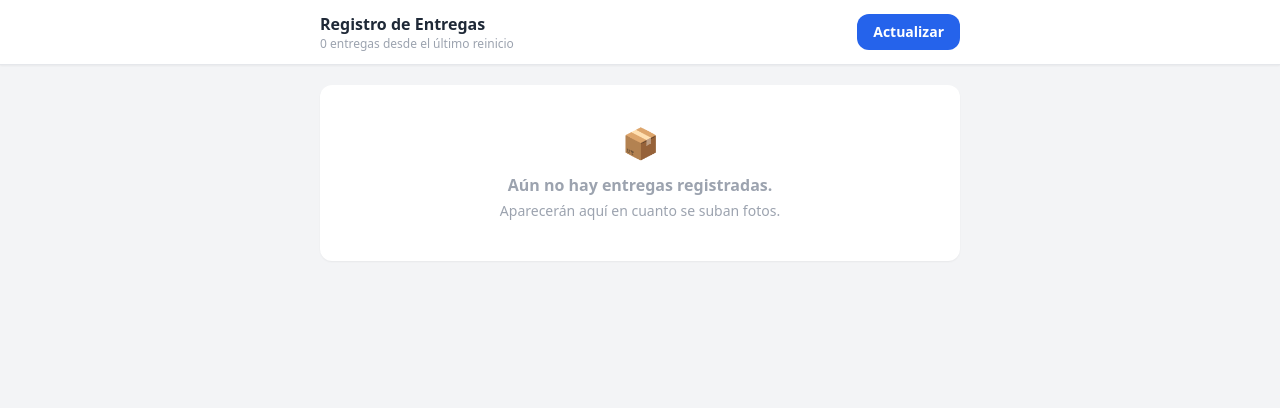
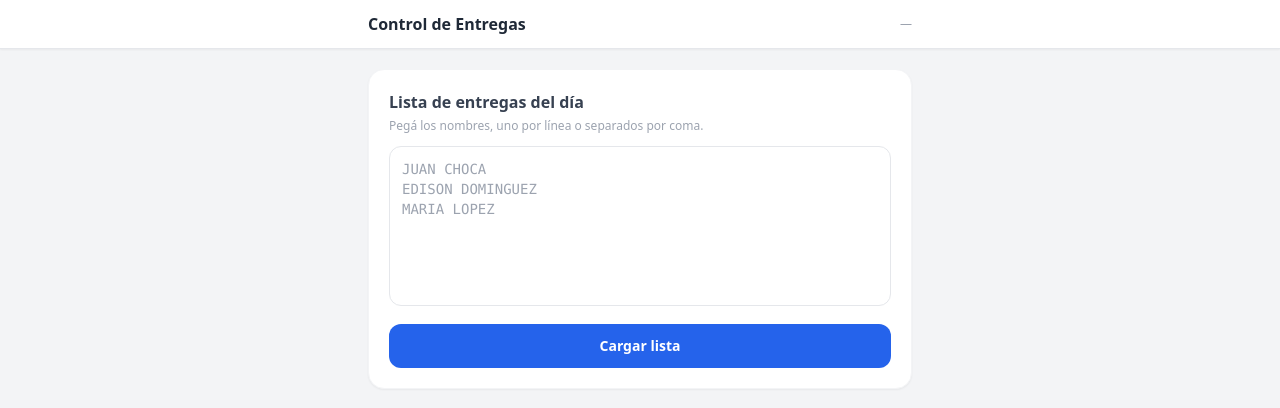
Before and after one commit to jchocacamarachina/carga-guias-salesforce, a Flask app: page /ver2026 in a window 1280 px wide. Shown: the top 408 px of the page. Run offline with Flask 3, Linux system fonts and the light colour scheme; some libraries are stand-ins or nearby versions.

Commit message:
feat: checklist diario para supervisor con actualización en vivo

```diff
--- a/main.py
+++ b/main.py
@@ -571,9 +571,14 @@ def progress(job_id):
 # ===============================
 @app.route("/ver2026")
 def supervisor_view():
+    return render_template("supervisor.html")
+
+
+@app.route("/api/history")
+def api_history():
     with _history_lock:
-        entries = list(_history)
-    return render_template("supervisor.html", entries=entries, total=len(entries))
+        data = list(_history)
+    return jsonify(data)
 
 
 # ===============================
@@ -763,4 +768,5 @@ def admin_status():
 
 if __name__ == "__main__":
     port = int(os.environ.get("PORT", 5000))
-    app.run(host="0.0.0.0", port=port, debug=True)
+    debug = os.environ.get("FLASK_DEBUG", "0") == "1"
+    app.run(host="0.0.0.0", port=port, debug=debug)
--- a/templates/supervisor.html
+++ b/templates/supervisor.html
@@ -3,75 +3,204 @@
 <head>
   <meta charset="UTF-8" />
   <meta name="viewport" content="width=device-width, initial-scale=1.0" />
-  <title>Registro de Entregas</title>
+  <title>Control de Entregas</title>
   <script src="https://cdn.tailwindcss.com"></script>
 </head>
-
 <body class="bg-gray-100 min-h-screen">
 
-  <!-- Encabezado fijo -->
-  <div class="bg-white border-b shadow-sm sticky top-0 z-10">
-    <div class="max-w-2xl mx-auto px-4 py-3 flex items-center justify-between">
-      <div>
-        <p class="font-black text-gray-800">Registro de Entregas</p>
-        <p class="text-xs text-gray-400">{{ total }} entrega{% if total != 1 %}s{% endif %} desde el último reinicio</p>
-      </div>
-      <a href="/ver2026"
-        class="bg-blue-600 text-white px-4 py-2 rounded-xl text-sm font-black hover:bg-blue-700 transition-colors">
-        Actualizar
-      </a>
+  <div class="bg-white border-b shadow-sm">
+    <div class="max-w-xl mx-auto px-4 py-3 flex items-center justify-between">
+      <p class="font-black text-gray-800">Control de Entregas</p>
+      <span id="sync_dot" class="text-xs text-gray-400">—</span>
     </div>
   </div>
 
-  <!-- Lista de entregas -->
-  <div class="max-w-2xl mx-auto px-4 py-5 space-y-3">
+  <div class="max-w-xl mx-auto px-4 py-5">
 
-    {% if not entries %}
-    <div class="bg-white rounded-xl p-10 text-center text-gray-400 shadow-sm">
-      <p class="text-3xl mb-3">📦</p>
-      <p class="font-bold">Aún no hay entregas registradas.</p>
-      <p class="text-sm mt-1">Aparecerán aquí en cuanto se suban fotos.</p>
+    <!-- Pegar lista -->
+    <div id="input_section" class="bg-white rounded-2xl shadow-sm border border-gray-100 p-5">
+      <p class="font-black text-gray-700 mb-1">Lista de entregas del día</p>
+      <p class="text-xs text-gray-400 mb-3">Pegá los nombres, uno por línea o separados por coma.</p>
+      <textarea id="names_input"
+        placeholder="JUAN CHOCA&#10;EDISON DOMINGUEZ&#10;MARIA LOPEZ"
+        class="w-full border border-gray-200 rounded-xl p-3 text-sm font-mono resize-none h-40 focus:ring-2 focus:ring-blue-500 outline-none"
+      ></textarea>
+      <button onclick="cargarLista()"
+        class="mt-3 bg-blue-600 text-white px-4 py-3 rounded-xl font-black text-sm hover:bg-blue-700 transition-colors w-full">
+        Cargar lista
+      </button>
     </div>
-    {% endif %}
 
-    {% for e in entries %}
-    <div class="bg-white rounded-xl shadow-sm border border-gray-100 p-4">
-      <div class="flex items-start justify-between gap-3">
+    <!-- Checklist activo -->
+    <div id="checklist_section" class="hidden space-y-4">
 
-        <div class="min-w-0 flex-1">
-          <div class="flex items-center gap-2 flex-wrap mb-1">
-            <span class="font-black text-gray-800">{{ e.op }}</span>
-            <span class="text-xs text-gray-400 bg-gray-100 rounded-full px-2 py-0.5">
-              {{ e.date }} · {{ e.time }}
-            </span>
-          </div>
-          <p class="text-sm text-gray-500 truncate">{{ e.client }}</p>
+      <!-- Contador + barra -->
+      <div class="bg-white rounded-2xl shadow-sm border border-gray-100 p-5 text-center">
+        <p id="counter_big" class="text-6xl font-black leading-none text-gray-800"></p>
+        <p id="counter_sub" class="text-sm font-bold text-gray-400 mt-2"></p>
+        <div class="mt-4 bg-gray-100 rounded-full h-3 overflow-hidden">
+          <div id="progress_bar"
+            class="bg-green-500 h-3 rounded-full transition-all duration-700"
+            style="width:0%"></div>
         </div>
+      </div>
 
-        <div class="shrink-0 flex flex-col items-end gap-1 foto-links">
-          {{ e.links_html | safe }}
-        </div>
+      <!-- Cards de nombres -->
+      <div id="names_grid" class="grid grid-cols-2 gap-3"></div>
 
-      </div>
+      <button onclick="limpiarLista()"
+        class="w-full text-sm font-bold text-gray-400 hover:text-red-500 py-2 transition-colors">
+        Cambiar lista
+      </button>
+
     </div>
-    {% endfor %}
 
   </div>
 
-  <style>
-    .foto-links a {
-      display: inline-block;
-      background: #2563eb;
-      color: #fff;
-      font-weight: 800;
-      font-size: 12px;
-      padding: 5px 14px;
-      border-radius: 8px;
-      text-decoration: none;
+  <script>
+    let names     = [];
+    let pollTimer = null;
+
+    function esc(s) {
+      return String(s)
+        .replace(/&/g, '&amp;').replace(/</g, '&lt;')
+        .replace(/>/g, '&gt;').replace(/"/g, '&quot;');
     }
-    .foto-links a:hover { background: #1d4ed8; }
-    .foto-links br { display: block; margin: 3px 0; content: ""; }
-  </style>
+
+    function norm(n) {
+      return (n || '').trim().toUpperCase().replace(/\s+/g, ' ');
+    }
+
+    function parsePastedNames(text) {
+      const seen = new Set();
+      return text.split(/[\n,;]+/)
+        .map(n => norm(n))
+        .filter(n => {
+          if (!n || seen.has(n)) return false;
+          seen.add(n);
+          return true;
+        });
+    }
+
+    function findMatch(name, map) {
+      if (map[name]) return map[name];
+      for (const [key, val] of Object.entries(map)) {
+        if (key.includes(name) || name.includes(key)) return val;
+      }
+      return null;
+    }
+
+    function hoy() {
+      return new Date().toISOString().slice(0, 10); // "2026-06-24"
+    }
+
+    function cargarLista() {
+      const parsed = parsePastedNames(document.getElementById('names_input').value);
+      if (!parsed.length) return;
+      names = parsed;
+      localStorage.setItem('luis_lista', JSON.stringify({ date: hoy(), names }));
+      document.getElementById('input_section').classList.add('hidden');
+      document.getElementById('checklist_section').classList.remove('hidden');
+      startPolling();
+    }
+
+    function limpiarLista() {
+      stopPolling();
+      document.getElementById('names_input').value = names.join('\n');
+      localStorage.removeItem('luis_lista');
+      names = [];
+      document.getElementById('checklist_section').classList.add('hidden');
+      document.getElementById('input_section').classList.remove('hidden');
+    }
+
+    async function fetchAndUpdate() {
+      try {
+        const res  = await fetch('/api/history');
+        const data = await res.json();
+        renderCards(data);
+        document.getElementById('sync_dot').textContent = 'en vivo ●';
+        document.getElementById('sync_dot').className = 'text-xs text-green-500';
+      } catch {
+        document.getElementById('sync_dot').textContent = 'sin conexión';
+        document.getElementById('sync_dot').className = 'text-xs text-red-400';
+      }
+    }
+
+    function renderCards(history) {
+      // Mapa: nombre normalizado → { time }
+      const map = {};
+      history.forEach(e => {
+        const k = norm(e.client);
+        if (k && !map[k]) map[k] = { time: e.time };
+      });
+
+      let doneCount = 0;
+      const total   = names.length;
+
+      const grid = document.getElementById('names_grid');
+      grid.innerHTML = names.map(name => {
+        const match = findMatch(name, map);
+        if (match) doneCount++;
+
+        return match
+          ? `<div class="bg-green-100 border-2 border-green-400 rounded-2xl p-4 flex flex-col items-center text-center gap-1 transition-all">
+               <span class="text-2xl">✅</span>
+               <span class="font-black text-green-800 text-sm leading-tight">${esc(name)}</span>
+               <span class="text-xs text-green-600 font-bold">${esc(match.time)}</span>
+             </div>`
+          : `<div class="bg-white border-2 border-gray-200 rounded-2xl p-4 flex flex-col items-center text-center gap-1">
+               <span class="text-2xl">⏳</span>
+               <span class="font-bold text-gray-500 text-sm leading-tight">${esc(name)}</span>
+             </div>`;
+      }).join('');
+
+      const pending = total - doneCount;
+      const pct     = total > 0 ? Math.round((doneCount / total) * 100) : 0;
+
+      const bigEl = document.getElementById('counter_big');
+      const subEl = document.getElementById('counter_sub');
+
+      if (doneCount === total && total > 0) {
+        bigEl.textContent  = '✓';
+        bigEl.className    = 'text-5xl font-black leading-none text-green-600';
+        subEl.textContent  = 'Todos entregados';
+      } else {
+        bigEl.textContent  = pending;
+        bigEl.className    = 'text-6xl font-black leading-none text-gray-800';
+        subEl.textContent  = `${doneCount} de ${total} entregados`;
+      }
+
+      document.getElementById('progress_bar').style.width = pct + '%';
+    }
+
+    function startPolling() {
+      fetchAndUpdate();
+      pollTimer = setInterval(fetchAndUpdate, 5000);
+    }
+
+    function stopPolling() {
+      if (pollTimer) { clearInterval(pollTimer); pollTimer = null; }
+    }
+
+    // Restaurar lista al recargar (solo si es del mismo día)
+    (function () {
+      const saved = localStorage.getItem('luis_lista');
+      if (!saved) return;
+      try {
+        const obj = JSON.parse(saved);
+        if (obj.date !== hoy()) {
+          localStorage.removeItem('luis_lista');
+          return;
+        }
+        if (Array.isArray(obj.names) && obj.names.length) {
+          names = obj.names;
+          document.getElementById('input_section').classList.add('hidden');
+          document.getElementById('checklist_section').classList.remove('hidden');
+          startPolling();
+        }
+      } catch {}
+    })();
+  </script>
 
 </body>
 </html>
```
Also changed, not shown: 1 other file.
